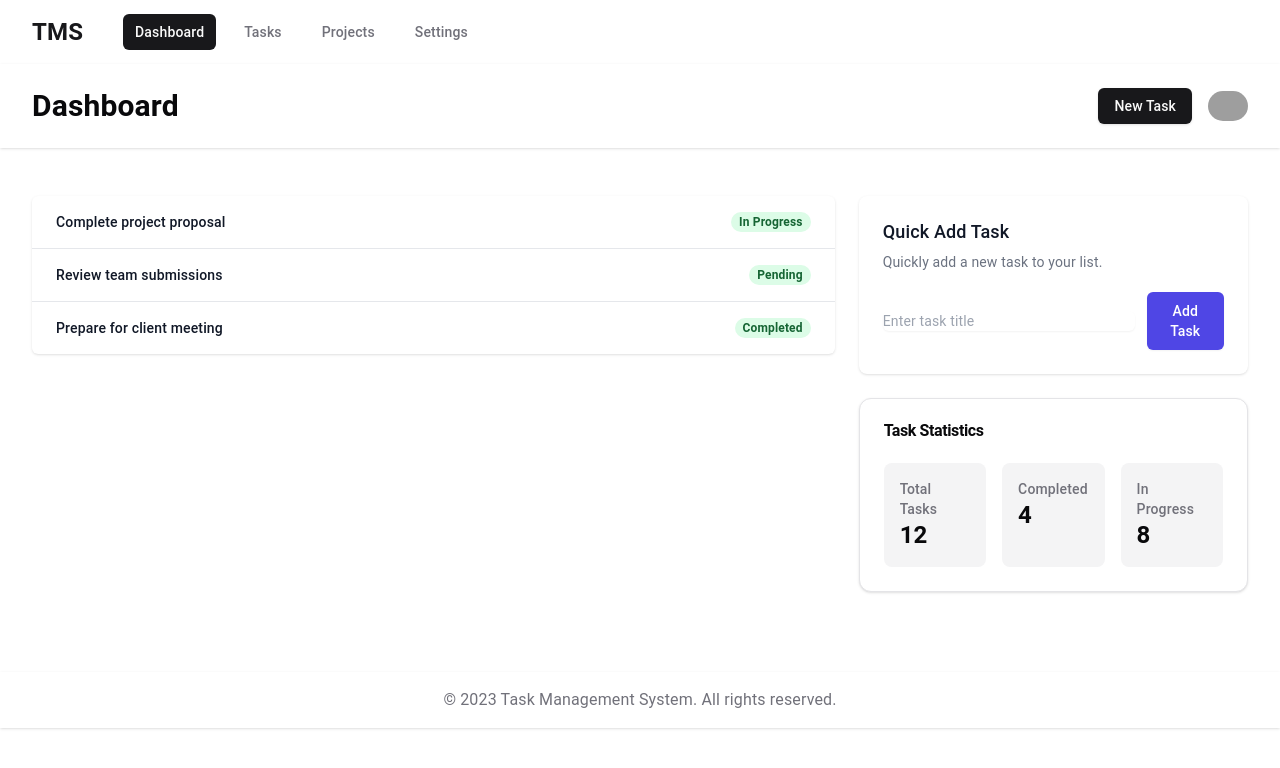
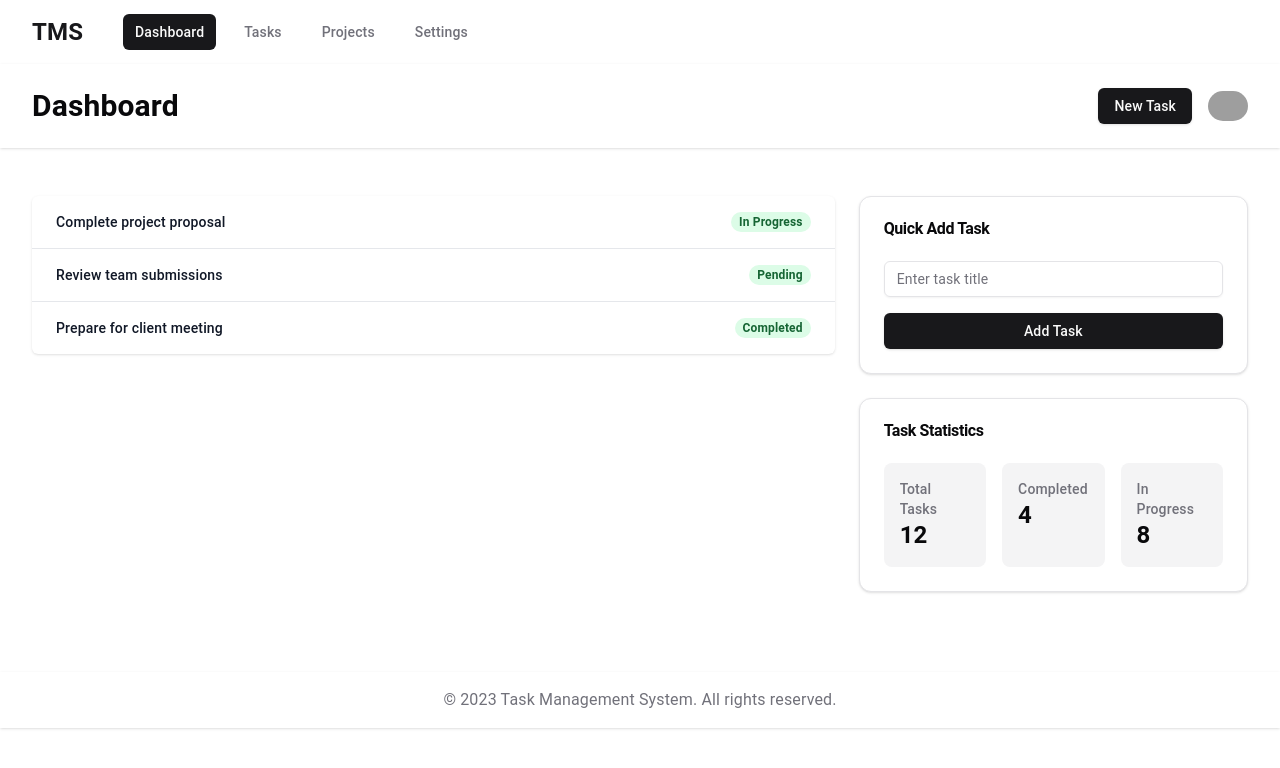
Before and after one commit to kiarashjv/task-management-system, a Next.js app in the folder task-managment-frontend/: page /dashboard in a window 1280 px wide. Shown: the top 768 px of the page. Built offline with nearby package versions, Linux system fonts and the light colour scheme; no server answers; grey boxes are pictures that could not be loaded.

Commit message:
feat: QuickAddTask.tsx updated - design changed to shadcn elements

```diff
--- a/task-managment-frontend/src/app/dashboard/components/QuickAddTask.tsx
+++ b/task-managment-frontend/src/app/dashboard/components/QuickAddTask.tsx
@@ -1,4 +1,7 @@
 import React, { useState } from 'react';
+import { Card, CardContent, CardHeader, CardTitle } from '@/components/ui/card';
+import { Input } from '@/components/ui/input';
+import { Button } from '@/components/ui/button';
 
 const QuickAddTask = () => {
   const [taskTitle, setTaskTitle] = useState('');
@@ -11,38 +14,24 @@ const QuickAddTask = () => {
   };
 
   return (
-    <div className="bg-white dark:bg-gray-800 shadow sm:rounded-lg">
-      <div className="px-4 py-5 sm:p-6">
-        <h3 className="text-lg leading-6 font-medium text-gray-900 dark:text-white">
-          Quick Add Task
-        </h3>
-        <div className="mt-2 max-w-xl text-sm text-gray-500 dark:text-gray-400">
-          <p>Quickly add a new task to your list.</p>
-        </div>
-        <form onSubmit={handleSubmit} className="mt-5 sm:flex sm:items-center">
-          <div className="w-full sm:max-w-xs">
-            <label htmlFor="task" className="sr-only">
-              Task
-            </label>
-            <input
-              type="text"
-              name="task"
-              id="task"
-              className="shadow-sm focus:ring-indigo-500 focus:border-indigo-500 block w-full sm:text-sm border-gray-300 rounded-md"
-              placeholder="Enter task title"
-              value={taskTitle}
-              onChange={(e) => setTaskTitle(e.target.value)}
-            />
-          </div>
-          <button
-            type="submit"
-            className="mt-3 w-full inline-flex items-center justify-center px-4 py-2 border border-transparent shadow-sm font-medium rounded-md text-white bg-indigo-600 hover:bg-indigo-700 focus:outline-none focus:ring-2 focus:ring-offset-2 focus:ring-indigo-500 sm:mt-0 sm:ml-3 sm:w-auto sm:text-sm"
-          >
+    <Card>
+      <CardHeader>
+        <CardTitle>Quick Add Task</CardTitle>
+      </CardHeader>
+      <CardContent>
+        <form onSubmit={handleSubmit} className="space-y-4">
+          <Input
+            type="text"
+            placeholder="Enter task title"
+            value={taskTitle}
+            onChange={(e) => setTaskTitle(e.target.value)}
+          />
+          <Button type="submit" className="w-full">
             Add Task
-          </button>
+          </Button>
         </form>
-      </div>
-    </div>
+      </CardContent>
+    </Card>
   );
 };
 
```
